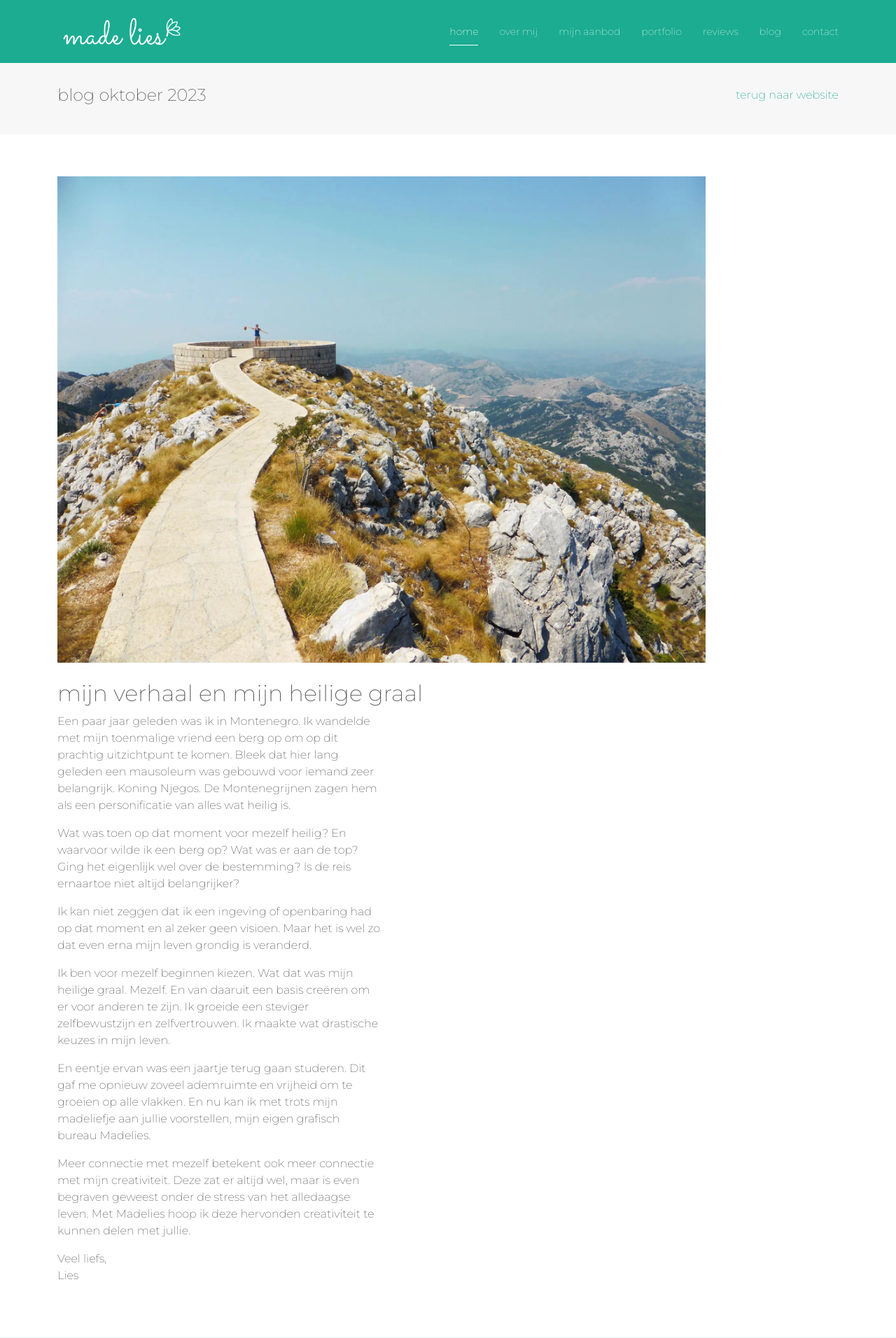
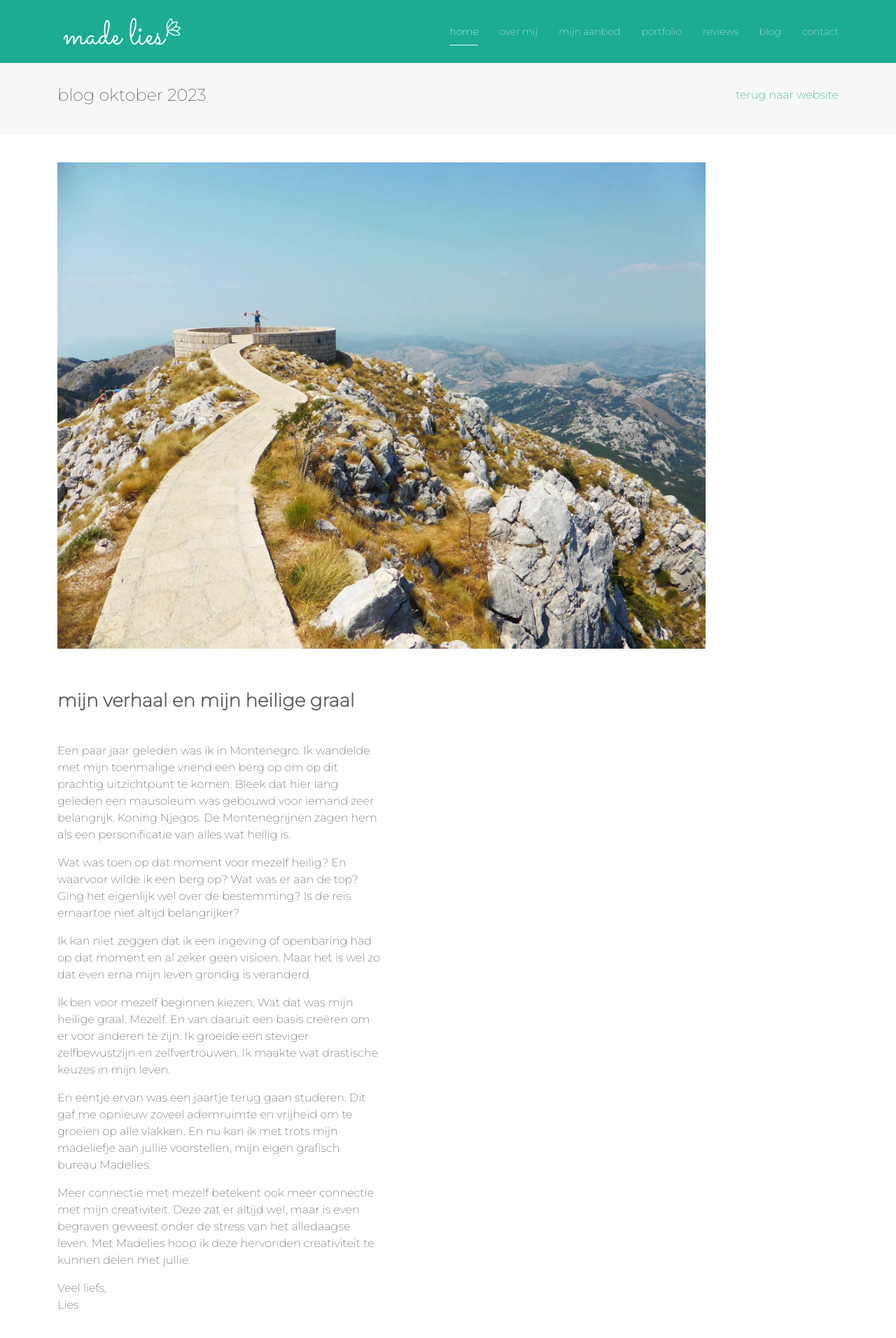
Before and after one commit to Madelies/madelies-def, a PHP site: page /blog1-verhaal.html in a window 1280 px wide. Shown: the top 1912 px of the page at 70% size. Run offline with PHP 8.4, Linux system fonts and the light colour scheme; some libraries are stand-ins or nearby versions.

Commit message:
Update style.css

```diff
--- a/css/style.css
+++ b/css/style.css
@@ -1502,6 +1502,7 @@ section {
 
 .blog .blog-details {
     padding: 20 40px 0 0;
+    display: block;
 }
 
 
@@ -1568,6 +1569,38 @@ section {
     display: none !important;
   }
 }
+
+
+/*--------------------------------------------------------------
+# blog description
+--------------------------------------------------------------*/
+
+#blog-zoom {
+  padding-top: 40px;
+
+}
+
+.blog-zoom .blog-description {
+ display: inline-block;
+}
+
+.blog-zoom h2 {
+  font-size: 26px;
+  font-weight: 700;
+  margin-bottom: 40px;
+}
+
+.blog-zoom .blog-description img {
+ margin-bottom: 30px;
+}
+
+.blog-zoom .blog-description p {
+  padding: 0;
+
+}
+
+
+
 
 /*--------------------------------------------------------------
 # streepjes
```
